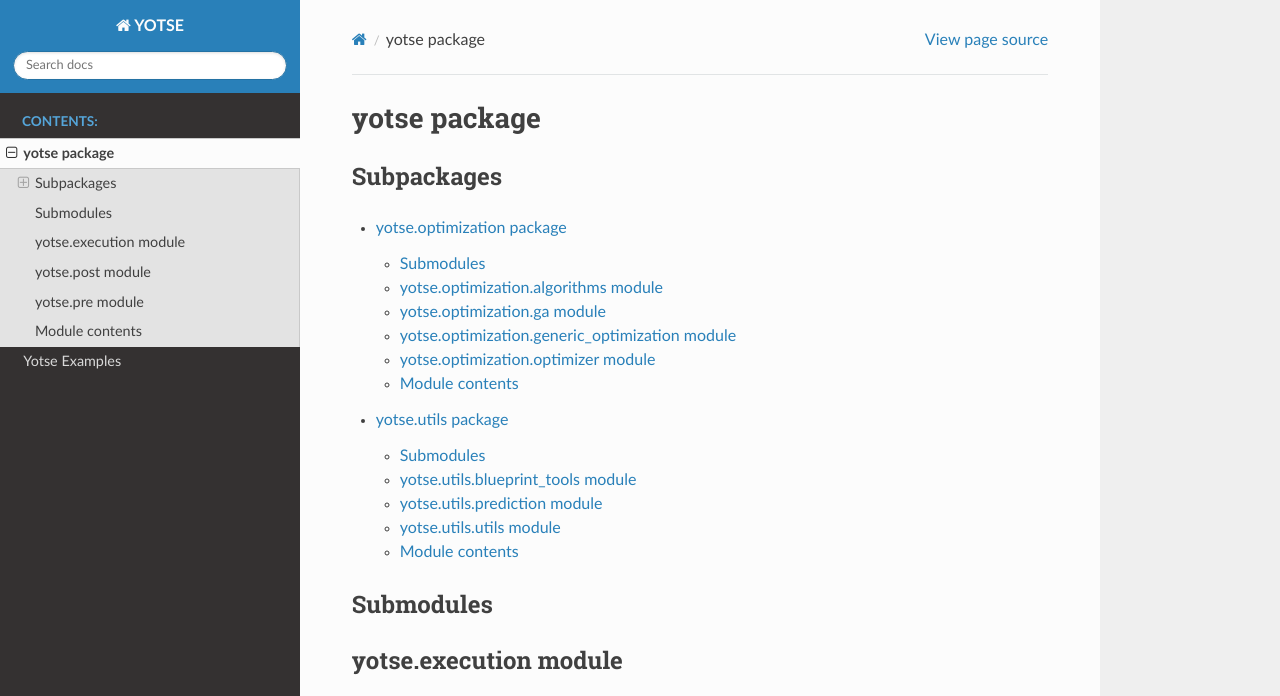
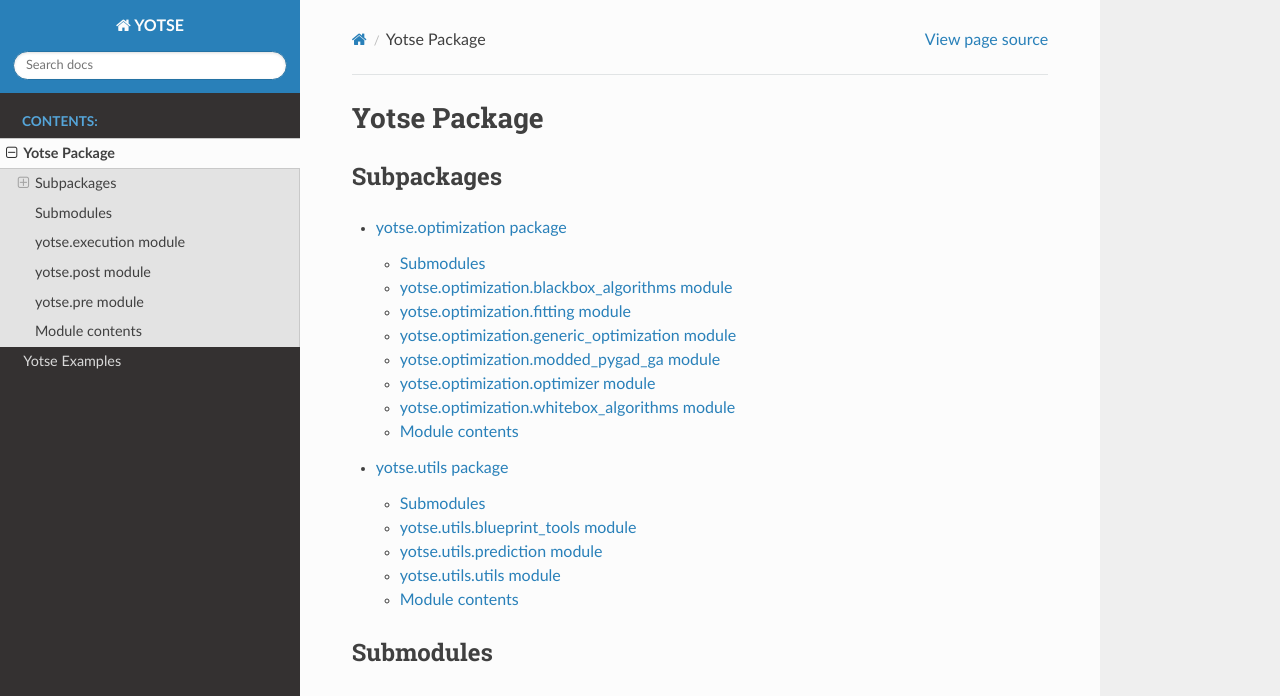
Before and after one commit to SURFQuantum/yotse, a Sphinx documentation site: the page built from docs/source/yotse.rst, in a window 1280 px wide and 900 px high, cut to the strip 0-696 px from the top of the window. Built offline with Sphinx 7.4.7 and the Read the Docs theme 2.0.0, drawn with Linux system fonts in a browser that asks for light colours.

Commit message:
updated docs

```diff
--- a/docs/source/examples.blueprint_example.rst
+++ b/docs/source/examples.blueprint_example.rst
@@ -4,7 +4,7 @@ examples.blueprint\_example package
 Module contents
 ---------------
 
-.. automodule:: examples.blueprint_example
+.. automodule:: examples.blueprint_example.src
    :members:
    :undoc-members:
    :show-inheritance:
--- a/docs/source/yotse.optimization.rst
+++ b/docs/source/yotse.optimization.rst
@@ -4,18 +4,18 @@ yotse.optimization package
 Submodules
 ----------
 
-yotse.optimization.algorithms module
+yotse.optimization.blackbox\_algorithms module
 ------------------------------------
 
-.. automodule:: yotse.optimization.algorithms
+.. automodule:: yotse.optimization.blackbox_algorithms
    :members:
    :undoc-members:
    :show-inheritance:
 
-yotse.optimization.ga module
-----------------------------
+yotse.optimization.fitting module
+------------------------------------
 
-.. automodule:: yotse.optimization.ga
+.. automodule:: yotse.optimization.fitting
    :members:
    :undoc-members:
    :show-inheritance:
@@ -28,10 +28,26 @@ yotse.optimization.generic\_optimization module
    :undoc-members:
    :show-inheritance:
 
+yotse.optimization.modded\_pygad\_ga module
+----------------------------
+
+.. automodule:: yotse.optimization.modded_pygad_ga
+   :members:
+   :undoc-members:
+   :show-inheritance:
+
 yotse.optimization.optimizer module
 -----------------------------------
 
 .. automodule:: yotse.optimization.optimizer
+   :members:
+   :undoc-members:
+   :show-inheritance:
+
+yotse.optimization.whitebox\_algorithms module
+------------------------------------
+
+.. automodule:: yotse.optimization.whitebox_algorithms
    :members:
    :undoc-members:
    :show-inheritance:
--- a/docs/source/yotse.rst
+++ b/docs/source/yotse.rst
@@ -1,4 +1,4 @@
-yotse package
+Yotse Package
 =============
 
 Subpackages
```
Also changed, not shown: docs/source/examples.wobbly_function.rst (+16 -0 lines).
